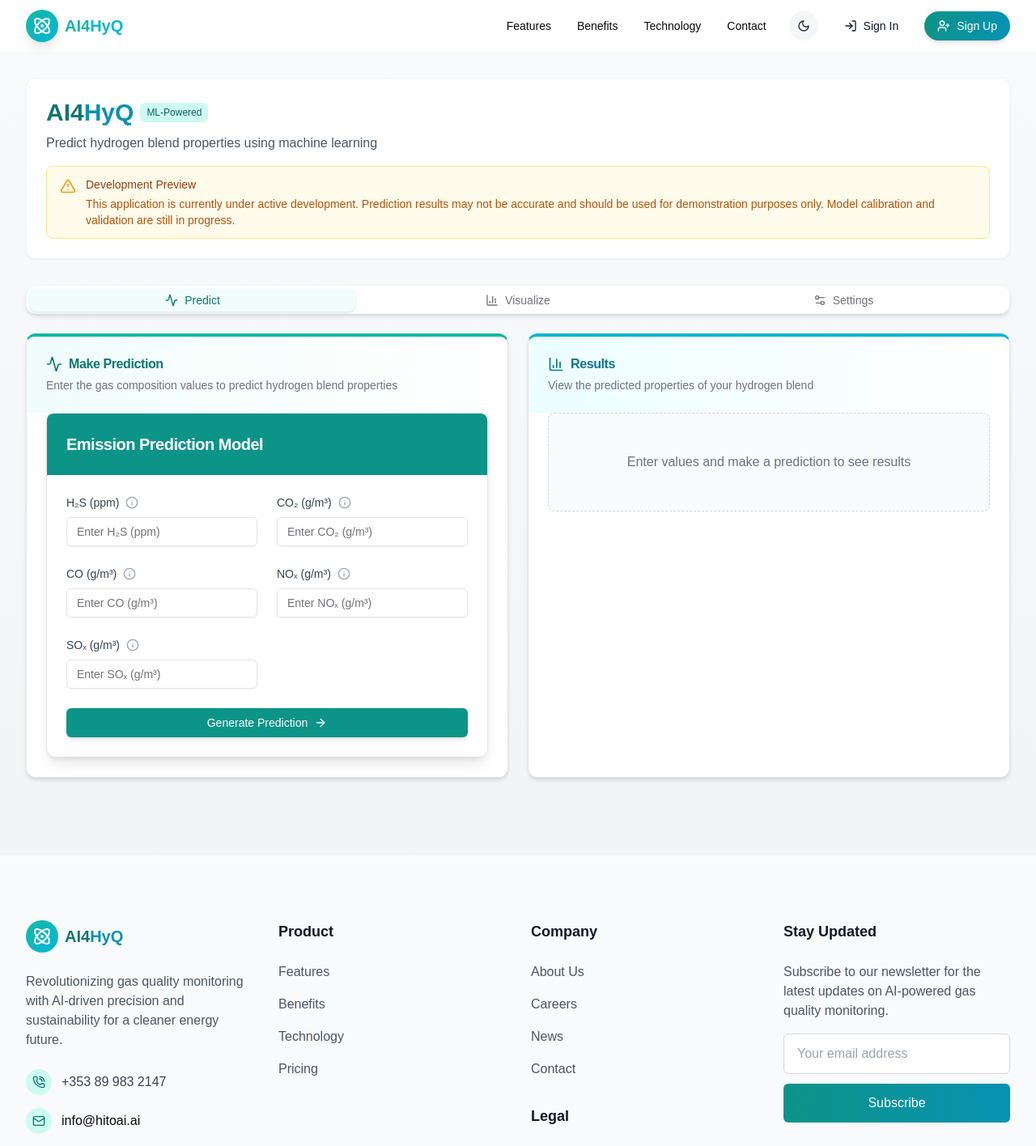
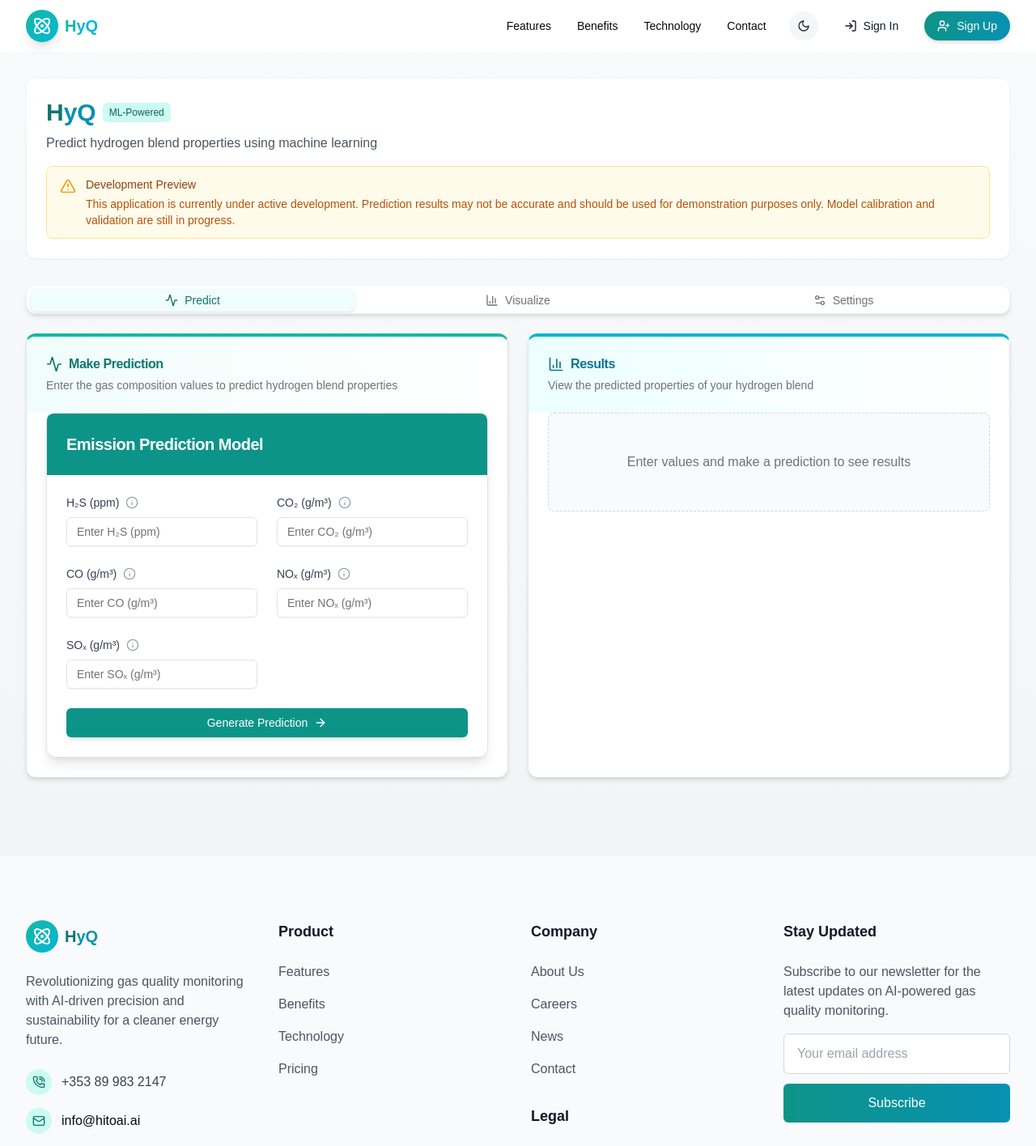
Before and after one commit to TheSoftNode/ai4hydrogen, a Next.js app: page /dashboard in a window 1280 px wide. Shown: the top 1416 px of the page at 81% size. Built offline with nearby package versions, Linux system fonts and the light colour scheme.

Commit message:
changed name

```diff
--- a/app/dashboard/page.tsx
+++ b/app/dashboard/page.tsx
@@ -76,8 +76,8 @@ export default function Dashboard() {
                     <div className="space-y-8">
                         <div className="bg-white dark:bg-gray-800 shadow-sm rounded-xl p-6 border border-gray-100 dark:border-gray-700">
                             <h1 className="text-3xl font-bold text-gray-900 dark:text-white flex items-center">
-                                <span className="text-teal-700 dark:text-teal-500">AI4</span>
-                                <span className="text-cyan-600 dark:text-cyan-400">HyQ</span>
+                                <span className="text-teal-700 dark:text-teal-500">H</span>
+                                <span className="text-cyan-600 dark:text-cyan-400">yQ</span>
                                 <span className="ml-2 px-2 py-1 text-xs font-medium bg-teal-100 text-teal-800 dark:bg-teal-900 dark:text-teal-300 rounded-md">ML-Powered</span>
                             </h1>
                             <p className="mt-2 text-gray-600 dark:text-gray-300">Predict hydrogen blend properties using machine learning</p>
--- a/components/Auth/Login.tsx
+++ b/components/Auth/Login.tsx
@@ -93,7 +93,7 @@ const Login: React.FC = () => {
                                 Sign in to your account
                             </h2>
                             <p className="mt-2 text-center text-sm text-gray-600 dark:text-gray-400">
-                                New to AI4HyQ?{' '}
+                                New to HyQ?{' '}
                                 <Link href="/auth/register" className="font-medium text-teal-600 hover:text-teal-500 dark:text-teal-400 dark:hover:text-teal-300">
                                     Create an account
                                 </Link>
--- a/components/Footer/Footer.tsx
+++ b/components/Footer/Footer.tsx
@@ -61,8 +61,8 @@ const Footer = () => {
                                 <Atom className="h-6 w-6 text-white" />
                             </div>
                             <span className="text-xl font-bold">
-                                <span className="text-teal-700 dark:text-teal-400">AI4</span>
-                                <span className="text-cyan-600 dark:text-cyan-400">HyQ</span>
+                                <span className="text-teal-700 dark:text-teal-400">H</span>
+                                <span className="text-cyan-600 dark:text-cyan-400">yQ</span>
                             </span>
                         </Link>
 
@@ -205,7 +205,7 @@ const Footer = () => {
                 <div className="mx-auto max-w-7xl px-4 sm:px-6 lg:px-8">
                     <div className="flex flex-col items-center justify-between gap-4 text-center md:flex-row md:text-left">
                         <p className="text-sm text-gray-600 dark:text-gray-400">
-                            © {year} AI4HyQ. An AI-enabled product powered by HitoAI Limited. All rights reserved.
+                            © {year} HyQ. An AI-enabled product powered by HitoAI Limited. All rights reserved.
                         </p>
                         <div className="flex flex-wrap items-center justify-center gap-x-8 gap-y-2 text-sm text-gray-600 dark:text-gray-400">
                             <Link href="/privacy" className="hover:text-teal-700 dark:hover:text-teal-400">Privacy</Link>
--- a/components/Landing/BenefitsSection.tsx
+++ b/components/Landing/BenefitsSection.tsx
@@ -217,7 +217,7 @@ const BenefitsSection: React.FC = () => {
                             transition={{ duration: 0.6 }}
                         >
                             <h2 className="text-3xl font-bold text-gray-900 dark:text-white sm:text-4xl">
-                                Key Benefits of <span className="text-teal-700 dark:text-teal-400">AI4</span><span className="text-cyan-600 dark:text-cyan-400">HyQ</span>
+                                Key Benefits of <span className="text-teal-700 dark:text-teal-400">H</span><span className="text-cyan-600 dark:text-cyan-400">yQ</span>
                             </h2>
                             <p className="mt-4 text-xl text-gray-600 dark:text-gray-300">
                                 Our AI-powered platform delivers exceptional value through these transformative capabilities:
--- a/components/Landing/FeaturesSection.tsx
+++ b/components/Landing/FeaturesSection.tsx
@@ -109,7 +109,7 @@ const FeaturesSection: React.FC = () => {
                         transition={{ duration: 0.6 }}
                     >
                         <h2 className="text-3xl font-bold text-gray-900 dark:text-white sm:text-4xl">
-                            What Makes <span className="text-teal-700 dark:text-teal-400">AI4</span><span className="text-cyan-600 dark:text-cyan-400">HyQ</span> Different?
+                            What Makes <span className="text-teal-700 dark:text-teal-400">H</span><span className="text-cyan-600 dark:text-cyan-400">yQ</span> Different?
                         </h2>
                         <p className="mx-auto mt-4 max-w-3xl text-xl text-gray-600 dark:text-gray-300">
                             Unlike traditional monitoring systems, our AI-powered platform delivers real-time insights and predictive analytics for gas composition and quality.
--- a/components/Landing/HeroSection.tsx
+++ b/components/Landing/HeroSection.tsx
@@ -41,8 +41,8 @@ const HeroSection: React.FC = () => {
                 <div className="mb-12 text-center">
                     <h1 className="mb-6 text-5xl font-bold tracking-tight text-white md:text-6xl lg:text-7xl">
                         <span className="block mb-2">
-                            <span className="text-teal-400">AI4</span>
-                            <span className="text-cyan-400">HyQ</span>
+                            <span className="text-teal-400">H</span>
+                            <span className="text-cyan-400">yQ</span>
                         </span>
                         <span className="block text-3xl font-light md:text-4xl">
                             Revolutionizing Gas Quality Monitoring with AI
--- a/components/Landing/SustainabilitySection.tsx
+++ b/components/Landing/SustainabilitySection.tsx
@@ -72,7 +72,7 @@ const SustainabilitySection = () => {
                         Accelerating the Transition to <span className="text-teal-700 dark:text-teal-400">Sustainable Energy</span>
                     </h2>
                     <p className="mx-auto mt-4 max-w-3xl text-xl text-gray-600 dark:text-gray-300">
-                        AI4HyQ is more than just a monitoring tool; it's a catalyst for decarbonization and energy transition.
+                        HyQ is more than just a monitoring tool; it's a catalyst for decarbonization and energy transition.
                     </p>
                     <div className="mx-auto mt-4 h-1 w-24 rounded-full bg-gradient-to-r from-teal-500 to-cyan-500"></div>
                 </motion.div>
@@ -149,7 +149,7 @@ const SustainabilitySection = () => {
                                             </div>
                                             <div className="flex items-center gap-2">
                                                 <div className="h-3 w-3 rounded-full bg-teal-500"></div>
-                                                <span className="text-xs text-gray-500 dark:text-gray-400">With AI4HyQ</span>
+                                                <span className="text-xs text-gray-500 dark:text-gray-400">With HyQ</span>
                                                 <div className="h-3 w-3 rounded-full bg-gray-300 dark:bg-gray-600"></div>
                                                 <span className="text-xs text-gray-500 dark:text-gray-400">Traditional</span>
                                             </div>
--- a/components/Landing/TechnologySection.tsx
+++ b/components/Landing/TechnologySection.tsx
@@ -101,7 +101,7 @@ const TechnologySection: React.FC = () => {
                         Innovative Technology for a <span className="text-teal-700 dark:text-teal-400">Smarter Future</span>
                     </h2>
                     <p className="mx-auto mt-4 max-w-3xl text-xl text-gray-600 dark:text-gray-300">
-                        Designed with energy providers, industrial users, and regulators in mind, AI4HyQ provides a seamless, scalable, and future-ready solution.
+                        Designed with energy providers, industrial users, and regulators in mind, HyQ provides a seamless, scalable, and future-ready solution.
                     </p>
                     <div className="mx-auto mt-4 h-1 w-24 rounded-full bg-gradient-to-r from-teal-500 to-cyan-500"></div>
                 </motion.div>
@@ -185,7 +185,7 @@ const TechnologySection: React.FC = () => {
                                 </div>
 
                                 <h3 className="mb-3 text-center text-2xl font-bold text-gray-900 dark:text-white">
-                                    AI4HyQ Core Technology
+                                    HyQ Core Technology
                                 </h3>
                                 <p className="mb-8 text-center text-lg text-gray-600 dark:text-gray-300">
                                     Our proprietary AI algorithms transform gas quality monitoring with unparalleled precision and intelligence.
--- a/components/Navbar/Navbar.tsx
+++ b/components/Navbar/Navbar.tsx
@@ -108,8 +108,8 @@ const Navbar: React.FC<NavbarProps> = ({ user }) => {
                                 <Atom className="h-6 w-6 text-white" />
                             </motion.div>
                             <span className="text-xl font-bold">
-                                <span className="text-teal-500 dark:text-teal-400">AI4</span>
-                                <span className="text-cyan-500 dark:text-cyan-400">HyQ</span>
+                                <span className="text-teal-500 dark:text-teal-400">H</span>
+                                <span className="text-cyan-500 dark:text-cyan-400">yQ</span>
                             </span>
                         </Link>
 
--- a/next.config.mjs
+++ b/next.config.mjs
@@ -1,4 +1,10 @@
 /** @type {import('next').NextConfig} */
-const nextConfig = {};
+const nextConfig = {
+    output: "export",
+    trailingSlash: true,
+    images: {
+        unoptimized: true,
+    }
+};
 
 export default nextConfig;
```
